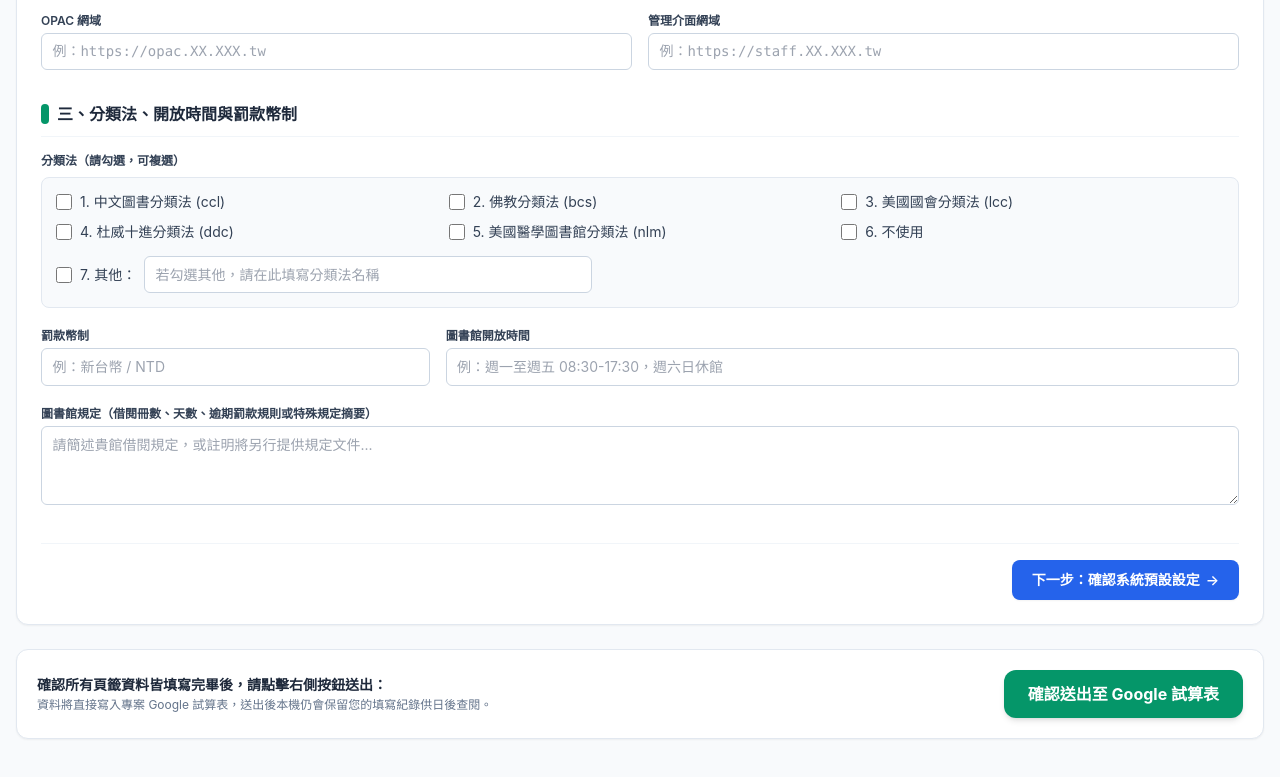
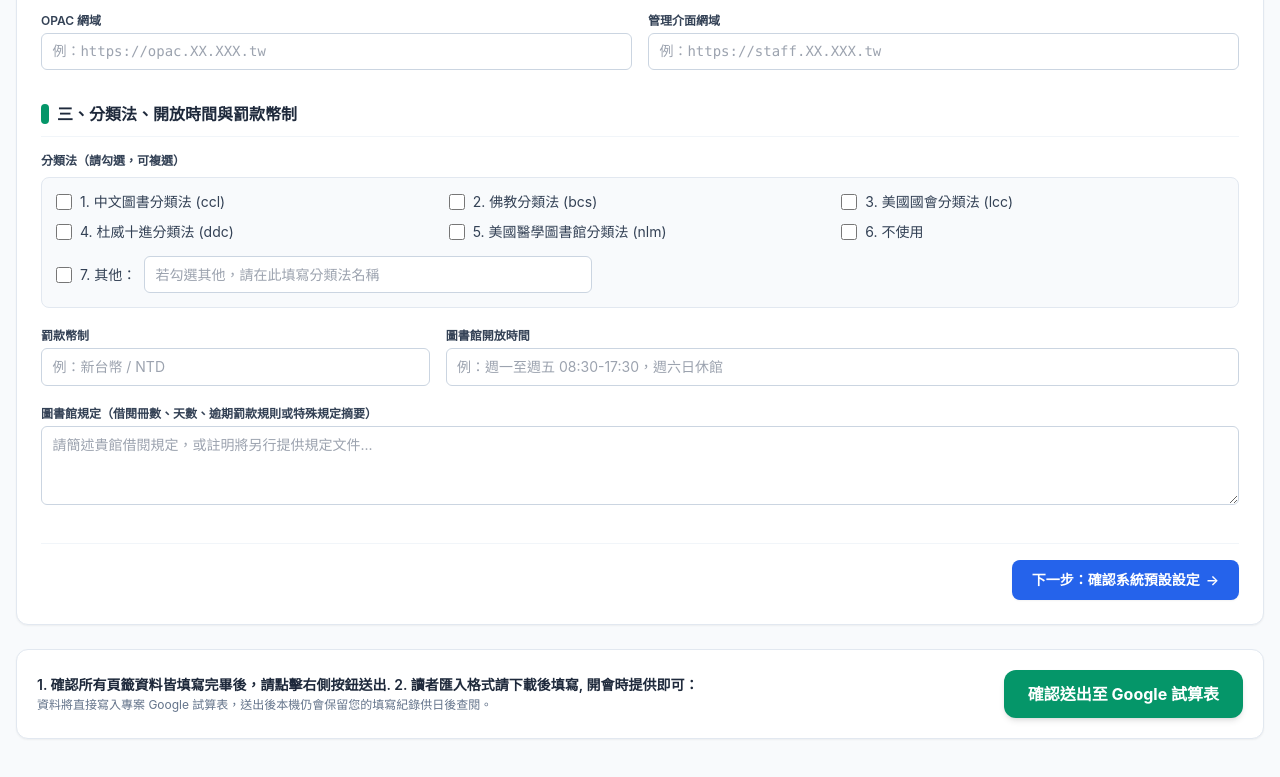
Before and after one commit to athensohio/koha-items, a plain HTML site: page index.html in a window 1280 px wide. Shown: the part 660-1437 px from the top of the page. Drawn offline with nearby package versions, Linux system fonts and the light colour scheme.

Commit message:
Update index.html

```diff
--- a/index.html
+++ b/index.html
@@ -573,7 +573,7 @@
     <!-- Submit Action Bar -->
     <section class="bg-white rounded-xl shadow-sm border border-slate-200 p-5 flex flex-col sm:flex-row items-center justify-between gap-4">
       <div class="text-sm text-slate-600">
-        <p class="font-semibold text-slate-800">確認所有頁籤資料皆填寫完畢後，請點擊右側按鈕送出：</p>
+        <p class="font-semibold text-slate-800">1. 確認所有頁籤資料皆填寫完畢後，請點擊右側按鈕送出. 2. 讀者匯入格式請下載後填寫, 開會時提供即可：</p>
         <p class="text-xs text-slate-500 mt-0.5">資料將直接寫入專案 Google 試算表，送出後本機仍會保留您的填寫紀錄供日後查閱。</p>
       </div>
       <div class="flex items-center gap-3 w-full sm:w-auto justify-end">
```
